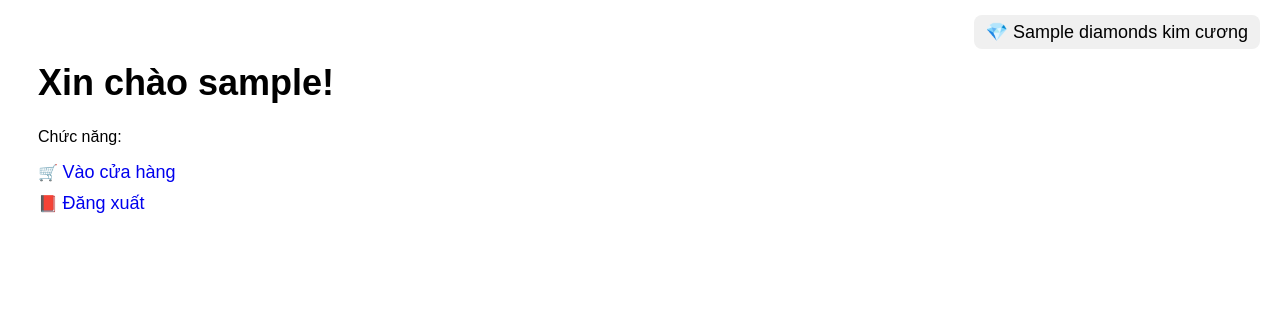
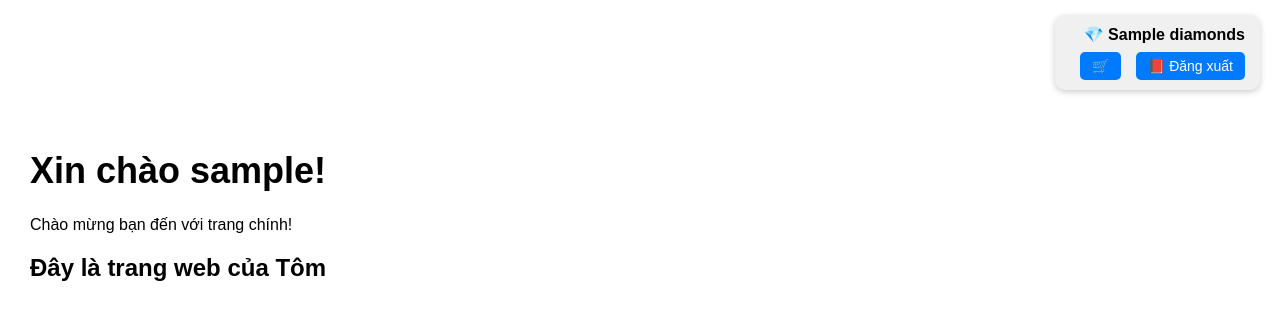
Before and after one commit to phamthienan123/my-web-game-new12345, a Flask app: template templates/dashboard.html in a window 1280 px wide. Shown: the top 331 px of the page. Run offline with Flask 3, Linux system fonts and the light colour scheme; the template is opened without the code that fills it: most values are stand-ins (such as "Sample title", 1, 10 or a date in 2020).

Commit message:
Update dashboard.html

```diff
--- a/templates/dashboard.html
+++ b/templates/dashboard.html
@@ -4,44 +4,55 @@
     <title>Trang chính</title>
     <style>
         body {
-            font-family: Arial;
+            font-family: Arial, sans-serif;
             padding: 30px;
+            margin: 0;
         }
-        .diamond {
+
+        .top-bar {
             position: absolute;
             top: 15px;
             right: 20px;
-            font-size: 18px;
-            background: #f0f0f0;
+            background-color: #f0f0f0;
+            padding: 10px 15px;
+            border-radius: 10px;
+            text-align: right;
+            box-shadow: 0 2px 6px rgba(0,0,0,0.2);
+        }
+
+        .top-bar span {
+            display: block;
+            margin-bottom: 8px;
+            font-weight: bold;
+        }
+
+        .top-bar a {
+            display: inline-block;
+            margin-left: 10px;
+            text-decoration: none;
             padding: 6px 12px;
-            border-radius: 8px;
+            background-color: #007bff;
+            color: white;
+            border-radius: 5px;
+            font-size: 14px;
         }
+
         h1 {
+            margin-top: 120px;
             font-size: 36px;
         }
-        ul {
-            list-style: none;
-            padding: 0;
-        }
-        li {
-            margin-top: 10px;
-        }
-        a {
-            text-decoration: none;
-            font-size: 18px;
-        }
+
     </style>
 </head>
 <body>
-    <div class="diamond">
-        💎 {{ diamonds }} kim cương
+    <div class="top-bar">
+        <span>💎 {{ diamonds }}</span>
+        <a href="/shop">🛒</a>
+        <a href="/logout">📕 Đăng xuất</a>
     </div>
 
     <h1>Xin chào {{ username }}!</h1>
-    <p>Chức năng:</p>
-    <ul>
-        <li>🛒 <a href="/shop">Vào cửa hàng</a></li>
-        <li>📕 <a href="/logout">Đăng xuất</a></li>
-    </ul>
+    <p>Chào mừng bạn đến với trang chính!</p>
+    <h2>Đây là trang web của Tôm</h2>
 </body>
 </html>
```
